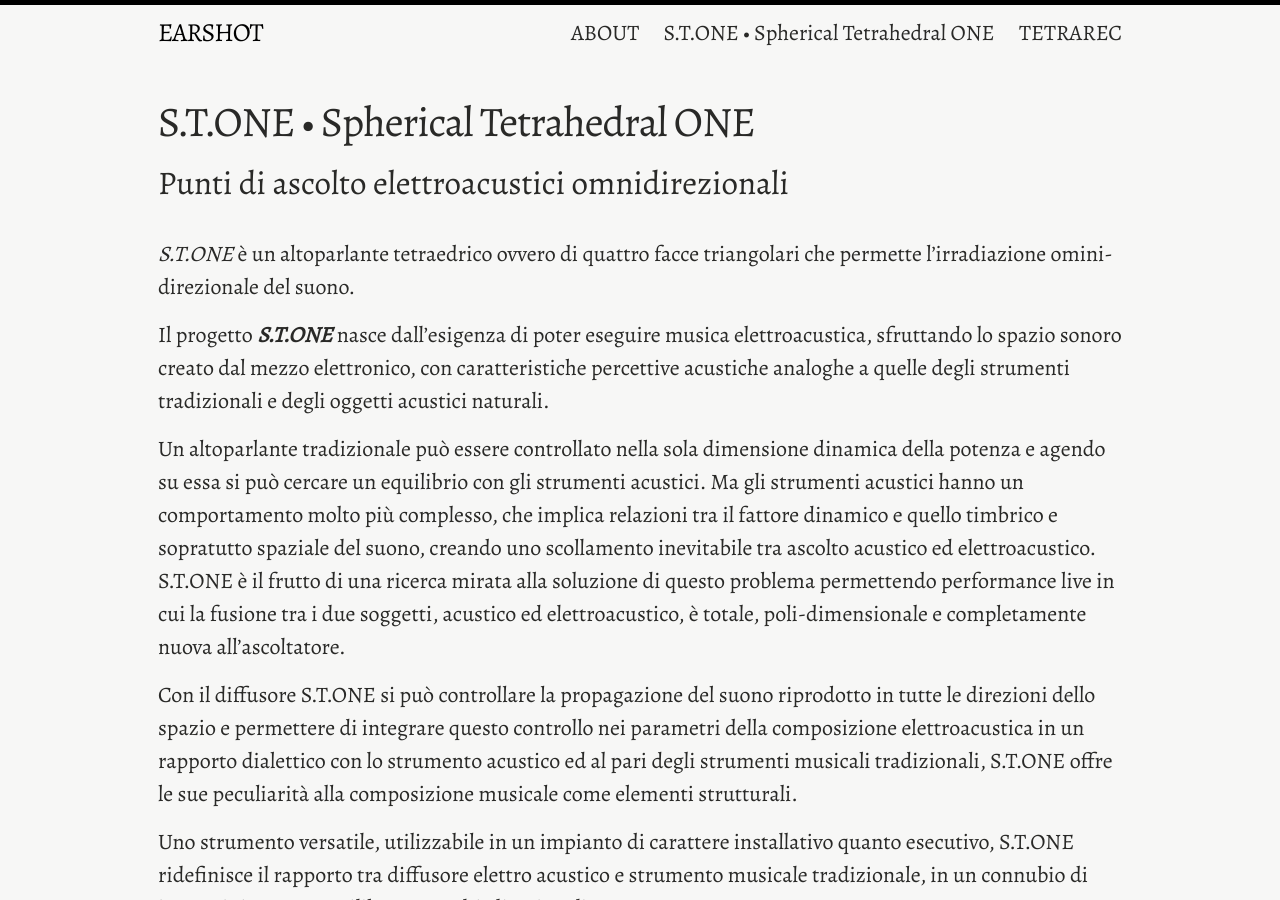
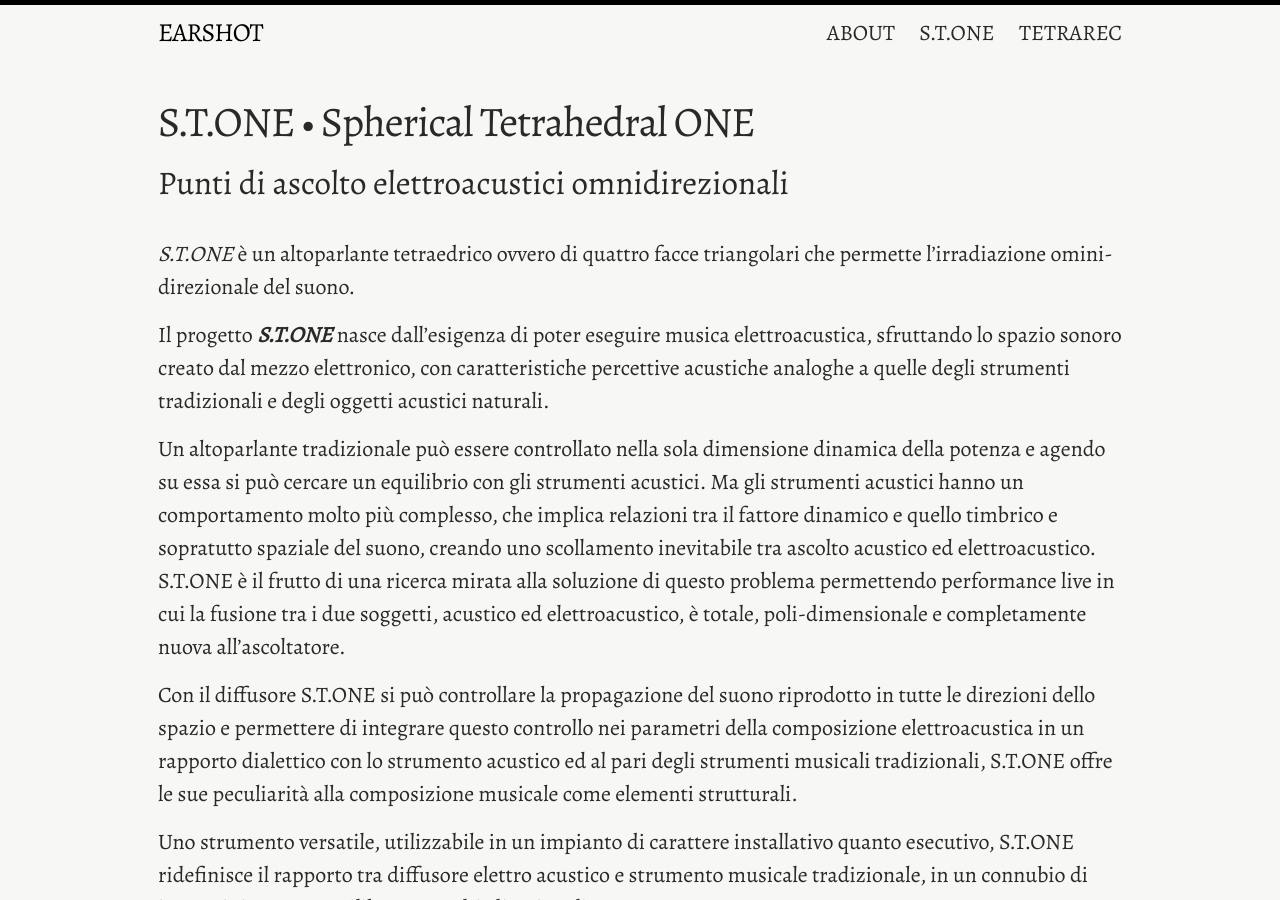
Before and after one commit to earshot-xyz/earshot-static-template, a Jekyll site: the page built from pages/stone.md, in a window 1280 px wide and 900 px high. Built offline with Jekyll 4.4.1, drawn with Linux system fonts in a browser that asks for light colours.

Commit message:
page title and subtitle fixes

```diff
--- a/_layouts/page.html
+++ b/_layouts/page.html
@@ -5,7 +5,7 @@ layout: default
 <article class="post">
 
   <header class="post-header">
-    <h1 class="post-title">{{ page.title | escape }}</h1>
+    <h1 class="post-title">{{ page.title | escape }} • {{ page.subtitle | escape }}</h1>
     <h2 clsss="post-subtitle">{{ page.description | escape }}</h2>
   </header>
 
--- a/pages/stone.md
+++ b/pages/stone.md
@@ -1,6 +1,7 @@
 ---
 layout: page
-title: "S.T.ONE • Spherical Tetrahedral ONE"
+title: "S.T.ONE"
+subtitle: "Spherical Tetrahedral ONE"
 description: "Punti di ascolto elettroacustici omnidirezionali"
 permalink: /stone/
 ---
```
Also changed, not shown: 1 other file.
